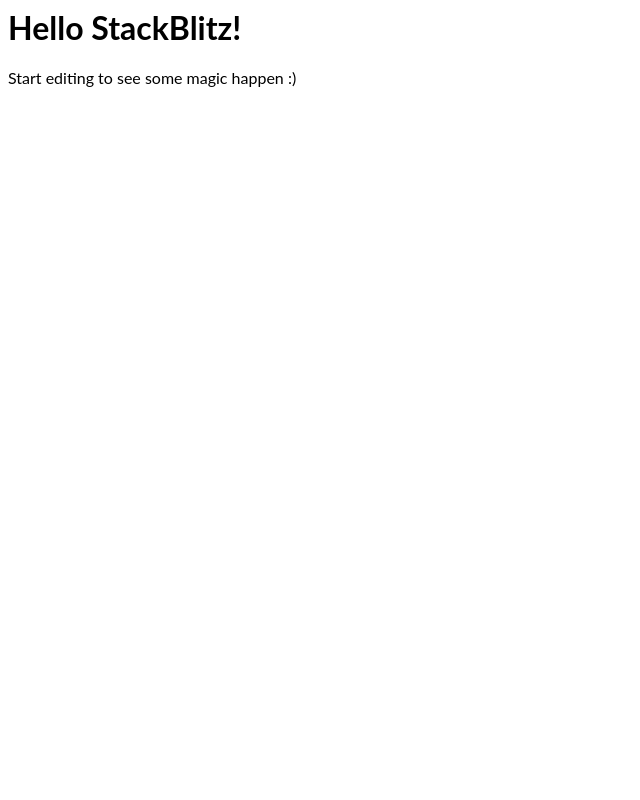
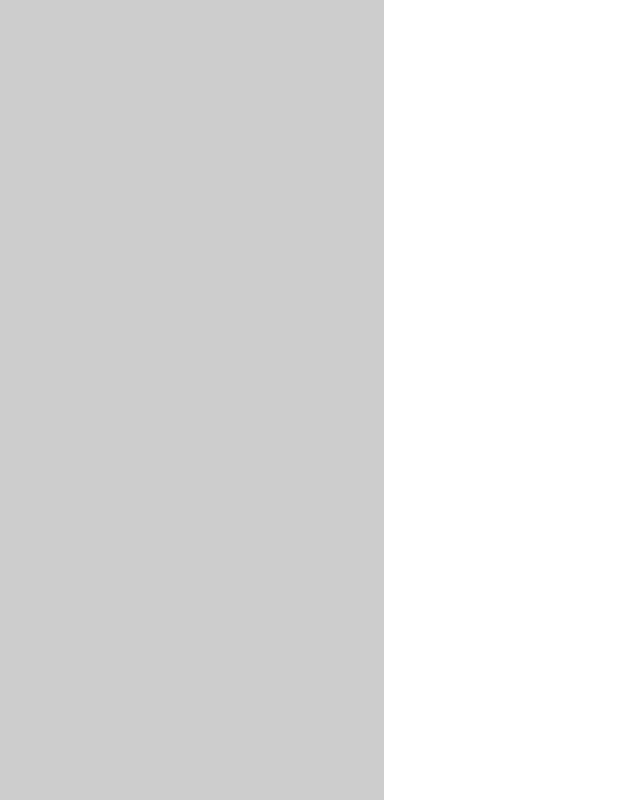
Before and after one commit to GGIEnrike/media-player, a React (Create React App) app: page / in a window 1280 px wide. Shown: the whole page, without its empty margins (0-640 px from the left). Built offline with nearby package versions, Linux system fonts and the light colour scheme.

Commit message:
2 files modified

```diff
--- a/App.tsx
+++ b/App.tsx
@@ -3,9 +3,13 @@
 
 export default function App() {
   return (
-    <div>
-      <h1>Hello StackBlitz!</h1>
-      <p>Start editing to see some magic happen :)</p>
+    <div id="app">
+      <div id="sidebar">
+
+      </div>
+      <div id="main">
+
+      </div>
     </div>
   );
 }
--- a/style.css
+++ b/style.css
@@ -1,3 +1,27 @@
 h1, p {
   font-family: Lato;
 }
+
+body {
+  margin: 0;
+}
+
+#app {
+  width: 100vw;
+  height: 100vh;
+  display: flex;
+}
+
+#sidebar {
+  width: 100%;
+  height: 100%;
+  flex: 1 1 30%;
+
+  background: #CCCCCC;
+}
+
+#main {
+  width: 100%;
+  height: 100%;
+  flex: 1 1 70%;
+}
```
